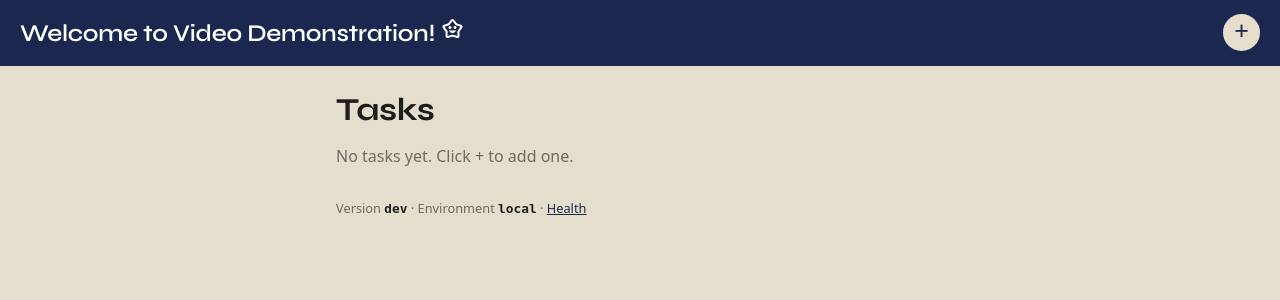
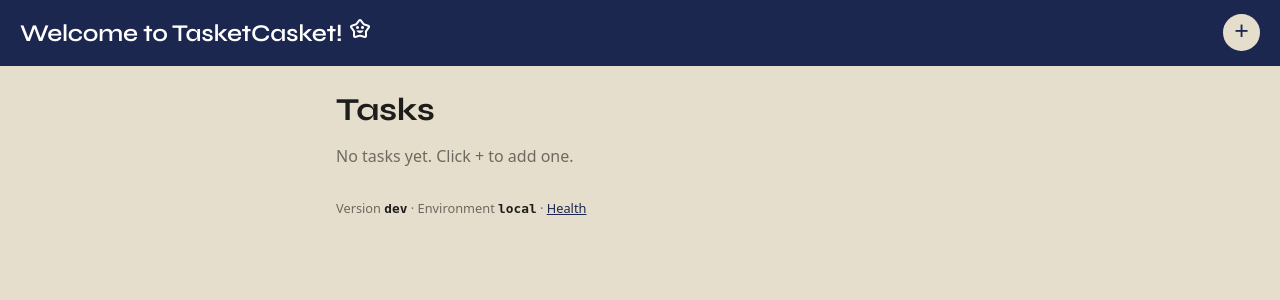
Before and after one commit to TomGoodo/SWE40006-Project, a Flask app: page / in a window 1280 px wide. Shown: the top 300 px of the page. Run offline with Flask 3, Linux system fonts and the light colour scheme; data that the repository does not hold is empty.

Commit message:
add README and change back header to original

```diff
--- a/app/src/app/templates/base.html
+++ b/app/src/app/templates/base.html
@@ -20,7 +20,7 @@
   <body>
     <nav class="navbar">
       <a class="logo" href="{{ url_for('tasks.index') }}"
-        >Welcome to Video Demonstration!
+        >Welcome to TasketCasket!
         <span class="material-symbols-outlined">family_star</span></a
       >
       <a class="add-btn" href="{{ url_for('tasks.new_task') }}" title="Add task"
```
Also changed, not shown: README.md.
